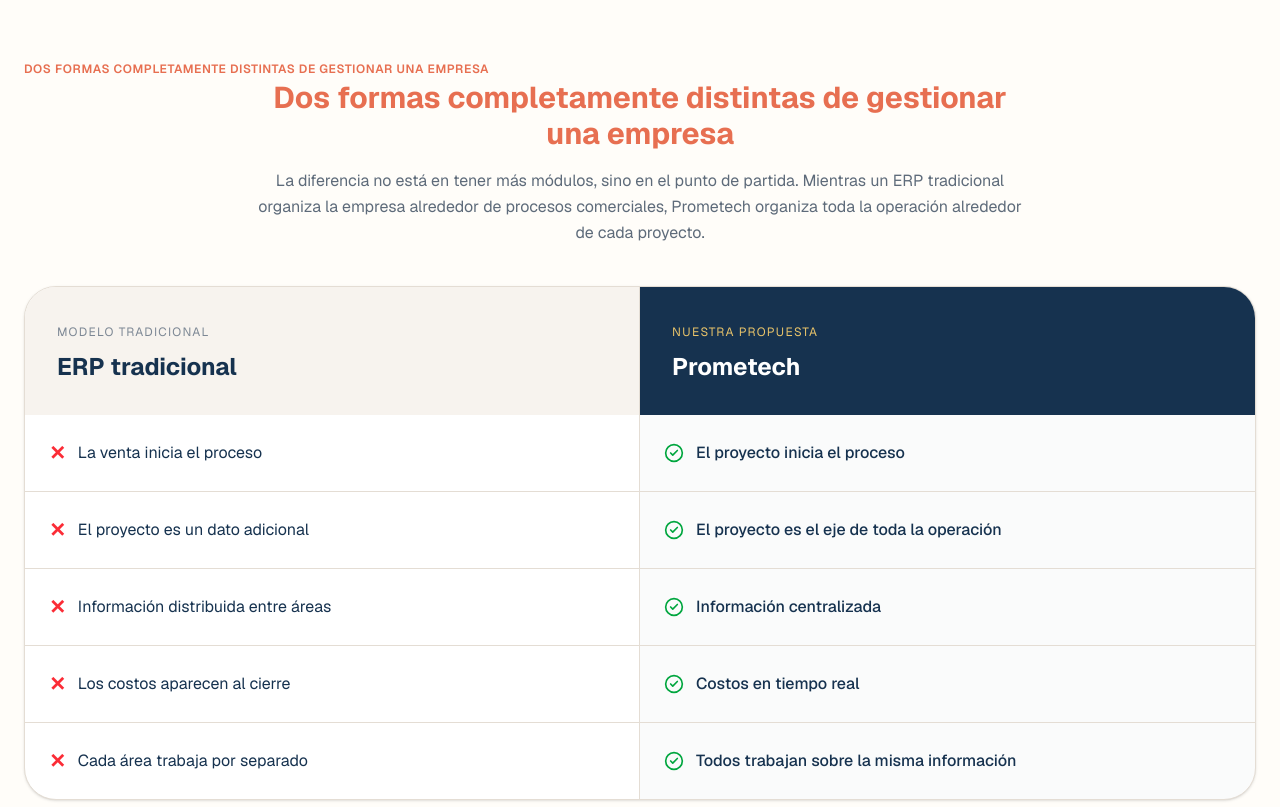
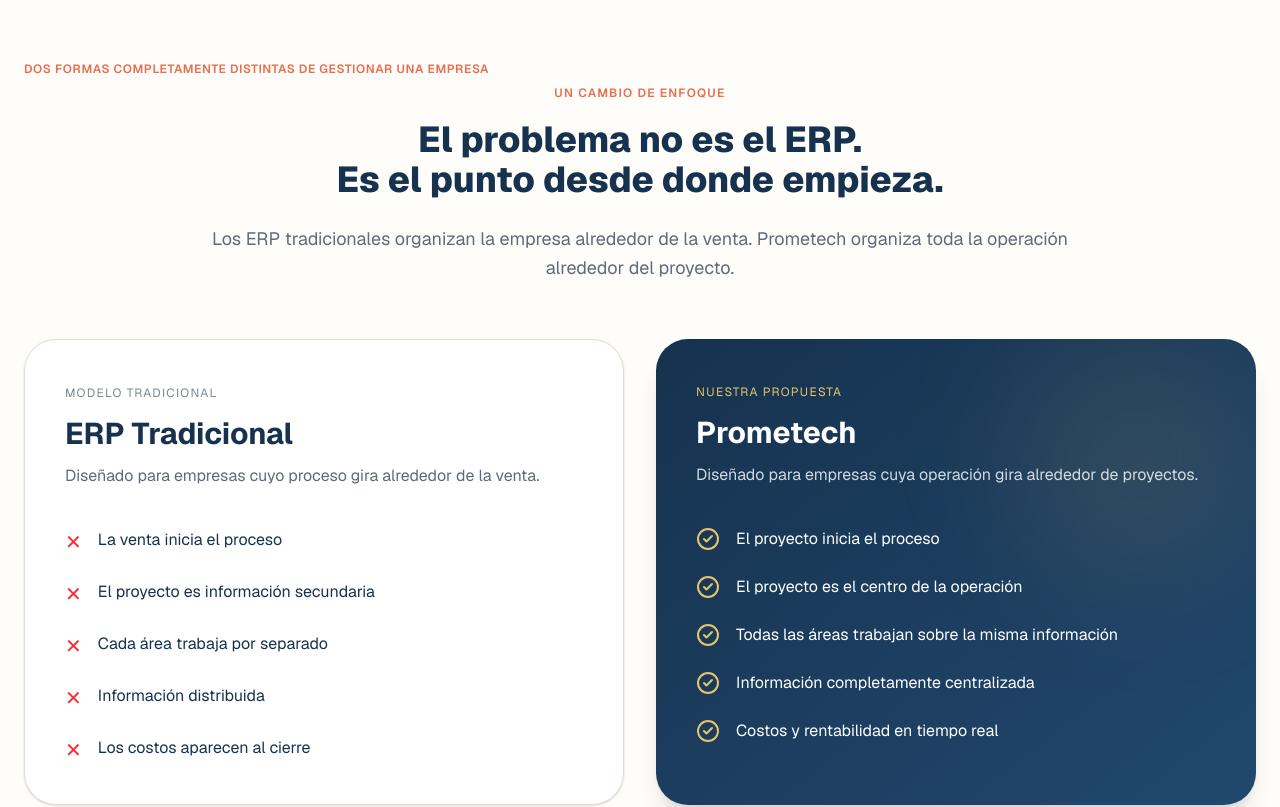
Before and after one commit to alexandermerino-prometech/landing-page, a Next.js app: page / in a window 1280 px wide. Shown: the part 1300-2107 px from the top of the page. Built offline with nearby package versions, Linux system fonts and the light colour scheme.

Commit message:
updating conceptoerp.tsx

```diff
--- a/app/components/ConceptoErp.tsx
+++ b/app/components/ConceptoErp.tsx
@@ -114,103 +114,124 @@ export default function ConceptoErp() {
           Dos formas completamente distintas de gestionar una empresa
         </span>
 
-        <div id="comparacion" className="mb-24">
+        <div id="comparacion" className="mb-28">
 
-          <div className="text-center max-w-3xl mx-auto mb-10">
-            <h2 className="text-3xl font-bold text-[#E76F51]">
-              Dos formas completamente distintas de gestionar una empresa
+          <div className="text-center max-w-4xl mx-auto mb-14">
+
+            <span className="uppercase tracking-widest text-xs font-semibold text-[#E76F51]">
+              Un cambio de enfoque
+            </span>
+
+            <h2 className="mt-4 text-4xl font-extrabold text-[#16324F]">
+              El problema no es el ERP.
+              <br />
+              Es el punto desde donde empieza.
             </h2>
 
-            <p className="mt-4 text-[#5E6B7A] leading-relaxed">
-              La diferencia no está en tener más módulos, sino en el punto de partida.
-              Mientras un ERP tradicional organiza la empresa alrededor de procesos comerciales,
-              Prometech organiza toda la operación alrededor de cada proyecto.
+            <p className="mt-6 text-lg text-[#5E6B7A] leading-relaxed">
+              Los ERP tradicionales organizan la empresa alrededor de la venta.
+              Prometech organiza toda la operación alrededor del proyecto.
             </p>
+
           </div>
 
-          <div className="overflow-hidden rounded-[32px] border border-[#E4DDD4] bg-white shadow-sm">
 
-            {/* Encabezado */}
-            <div className="grid grid-cols-2">
+          <div className="grid lg:grid-cols-2 gap-8">
 
-              <div className="border-r border-[#E4DDD4] bg-[#F7F3EE] p-8">
-                <span className="uppercase tracking-widest text-xs text-[#7C8794]">
-                  Modelo tradicional
-                </span>
+            {/* ERP */}
 
-                <h3 className="mt-2 text-2xl font-bold text-[#16324F]">
-                  ERP tradicional
-                </h3>
-              </div>
+            <div className="rounded-[32px] border border-[#E4DDD4] bg-white p-10 shadow-sm">
 
-              <div className="bg-[#16324F] p-8">
-                <span className="uppercase tracking-widest text-xs text-[#E9C46A]">
-                  Nuestra propuesta
-                </span>
+              <span className="uppercase tracking-widest text-xs text-[#7C8794]">
+                Modelo tradicional
+              </span>
 
-                <h3 className="mt-2 text-2xl font-bold text-white">
-                  Prometech
-                </h3>
+              <h3 className="mt-3 text-3xl font-bold text-[#16324F]">
+                ERP Tradicional
+              </h3>
+
+              <p className="mt-3 text-[#5E6B7A]">
+                Diseñado para empresas cuyo proceso gira alrededor de la venta.
+              </p>
+
+              <div className="mt-10 space-y-6">
+
+                <div className="flex gap-4">
+                  <span className="text-red-500 text-xl">✕</span>
+                  <span>La venta inicia el proceso</span>
+                </div>
+
+                <div className="flex gap-4">
+                  <span className="text-red-500 text-xl">✕</span>
+                  <span>El proyecto es información secundaria</span>
+                </div>
+
+                <div className="flex gap-4">
+                  <span className="text-red-500 text-xl">✕</span>
+                  <span>Cada área trabaja por separado</span>
+                </div>
+
+                <div className="flex gap-4">
+                  <span className="text-red-500 text-xl">✕</span>
+                  <span>Información distribuida</span>
+                </div>
+
+                <div className="flex gap-4">
+                  <span className="text-red-500 text-xl">✕</span>
+                  <span>Los costos aparecen al cierre</span>
+                </div>
+
               </div>
 
             </div>
 
-            {/* Filas */}
-            <div className="divide-y divide-[#E4DDD4]">
 
-              {[
-                [
-                  "La venta inicia el proceso",
-                  "El proyecto inicia el proceso"
-                ],
-                [
-                  "El proyecto es un dato adicional",
-                  "El proyecto es el eje de toda la operación"
-                ],
-                [
-                  "Información distribuida entre áreas",
-                  "Información centralizada"
-                ],
-                [
-                  "Los costos aparecen al cierre",
-                  "Costos en tiempo real"
-                ],
-                [
-                  "Cada área trabaja por separado",
-                  "Todos trabajan sobre la misma información"
-                ],
-              ].map(([tradicional, prometech], index) => (
+            {/* PROMETECH */}
 
-                <div
-                  key={index}
-                  className="grid grid-cols-2"
-                >
+            <div className="rounded-[32px] bg-gradient-to-br from-[#16324F] to-[#21486E] p-10 text-white shadow-xl relative overflow-hidden">
 
-                  <div className="border-r border-[#E4DDD4] p-6 flex items-center gap-3">
+              <div className="absolute top-0 right-0 w-60 h-60 bg-[#E9C46A]/10 rounded-full blur-3xl"></div>
 
-                    <span className="text-red-500 font-bold text-xl">
-                      ✕
-                    </span>
+              <span className="uppercase tracking-widest text-xs text-[#E9C46A] relative">
+                Nuestra propuesta
+              </span>
 
-                    <span className="text-[#16324F]">
-                      {tradicional}
-                    </span>
+              <h3 className="mt-3 text-3xl font-bold relative">
+                Prometech
+              </h3>
 
-                  </div>
+              <p className="mt-3 text-white/80 relative">
+                Diseñado para empresas cuya operación gira alrededor de proyectos.
+              </p>
 
-                  <div className="p-6 flex items-center gap-3 bg-[#16324F]/[0.02]">
+              <div className="mt-10 space-y-6 relative">
 
-                    <CheckCircle2 className="w-5 h-5 text-green-600 flex-shrink-0" />
-
-                    <span className="text-[#16324F] font-medium">
-                      {prometech}
-                    </span>
-
-                  </div>
-
+                <div className="flex gap-4">
+                  <CheckCircle2 className="w-6 h-6 text-[#E9C46A] flex-shrink-0" />
+                  <span>El proyecto inicia el proceso</span>
                 </div>
 
-              ))}
+                <div className="flex gap-4">
+                  <CheckCircle2 className="w-6 h-6 text-[#E9C46A] flex-shrink-0" />
+                  <span>El proyecto es el centro de la operación</span>
+                </div>
+
+                <div className="flex gap-4">
+                  <CheckCircle2 className="w-6 h-6 text-[#E9C46A] flex-shrink-0" />
+                  <span>Todas las áreas trabajan sobre la misma información</span>
+                </div>
+
+                <div className="flex gap-4">
+                  <CheckCircle2 className="w-6 h-6 text-[#E9C46A] flex-shrink-0" />
+                  <span>Información completamente centralizada</span>
+                </div>
+
+                <div className="flex gap-4">
+                  <CheckCircle2 className="w-6 h-6 text-[#E9C46A] flex-shrink-0" />
+                  <span>Costos y rentabilidad en tiempo real</span>
+                </div>
+
+              </div>
 
             </div>
 
```
